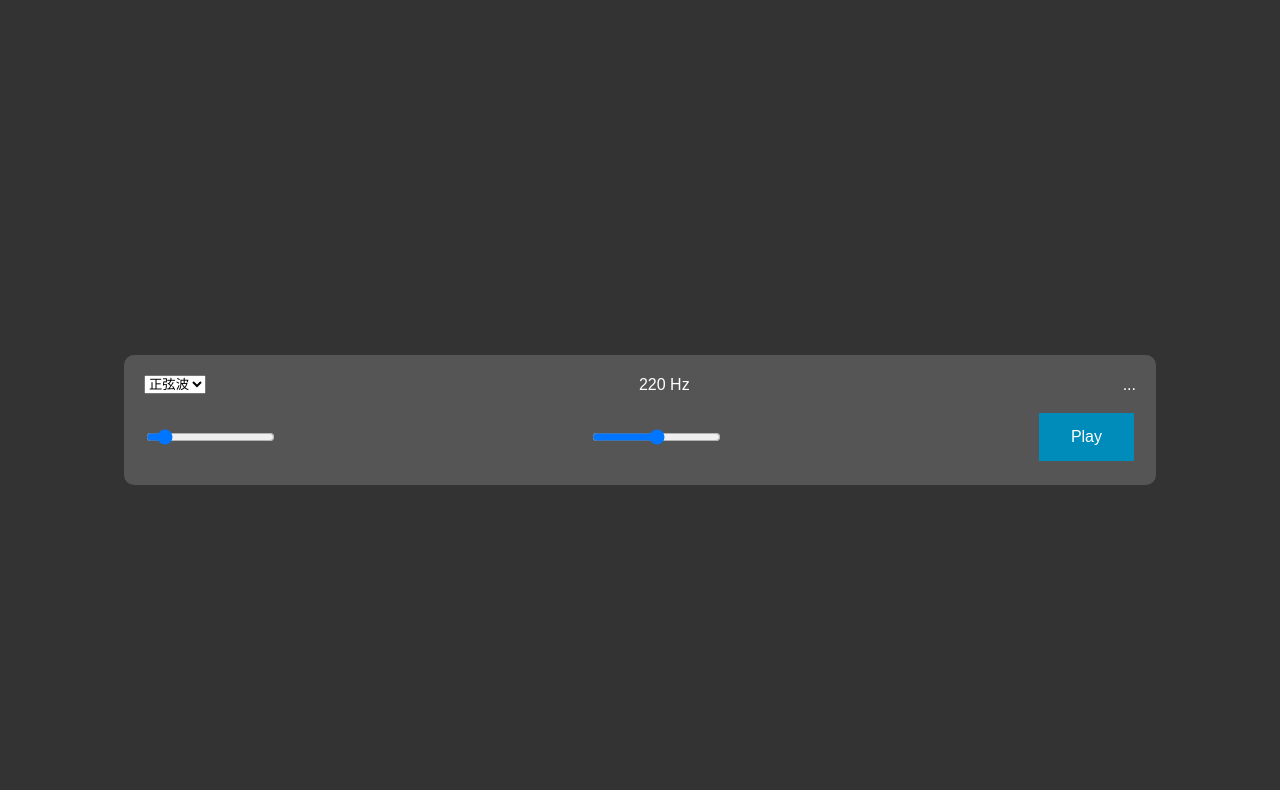
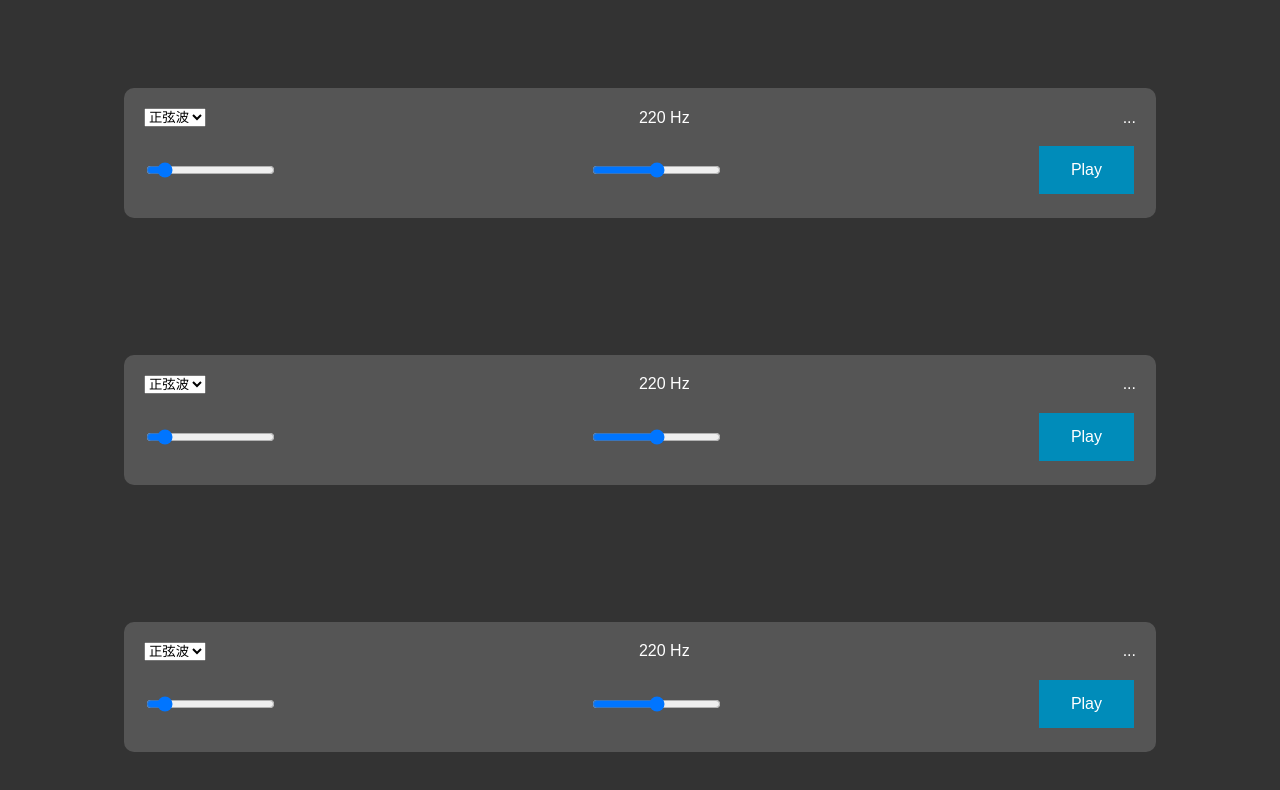
Before and after one commit to SHGOG/FreqTuneApp, a plain HTML site: page index.html in a window 1280 px wide. Drawn offline with Linux system fonts and the light colour scheme.

Commit message:
Update index.html
ノイズオシレーターの追加、、

```diff
--- a/index.html
+++ b/index.html
@@ -3,7 +3,7 @@
 <head>
 <meta charset="UTF-8">
 <meta name="viewport" content="width=device-width, initial-scale=1.0">
-<title>Sound App Interface</title>
+<title>FreqTuneApp</title>
 <!-- CSSスタイルはここに追加してください -->
    <style>
    body {
@@ -91,6 +91,44 @@
 <div class="container">
   <!-- オシレーターのモジュールはここに繰り返します -->
   <div class="module">
+    <div class="module-header">
+      <select class="waveform-selector">
+        <option value="sine">正弦波</option>
+        <option value="square">矩形波</option>
+        <option value="sawtooth">鋸歯波</option>
+        <option value="triangle">三角波</option>
+        <option value="noise">ノイズ</option>
+      </select>
+      <div class="frequency-display">220 Hz</div>
+      <div>...</div>
+    </div>
+    <div class="controls">
+      <input type="range" min="20" max="2000" value="220" class="frequency-slider">
+      <input type="range" min="0" max="1" step="0.01" value="0.5" class="volume-slider">
+      <button class="play-button">Play</button>
+    </div>
+  </div>
+
+<div class="module">
+    <div class="module-header">
+      <select class="waveform-selector">
+        <option value="sine">正弦波</option>
+        <option value="square">矩形波</option>
+        <option value="sawtooth">鋸歯波</option>
+        <option value="triangle">三角波</option>
+        <option value="noise">ノイズ</option>
+      </select>
+      <div class="frequency-display">220 Hz</div>
+      <div>...</div>
+    </div>
+    <div class="controls">
+      <input type="range" min="20" max="2000" value="220" class="frequency-slider">
+      <input type="range" min="0" max="1" step="0.01" value="0.5" class="volume-slider">
+      <button class="play-button">Play</button>
+    </div>
+  </div>
+
+<div class="module">
     <div class="module-header">
       <select class="waveform-selector">
         <option value="sine">正弦波</option>
```
